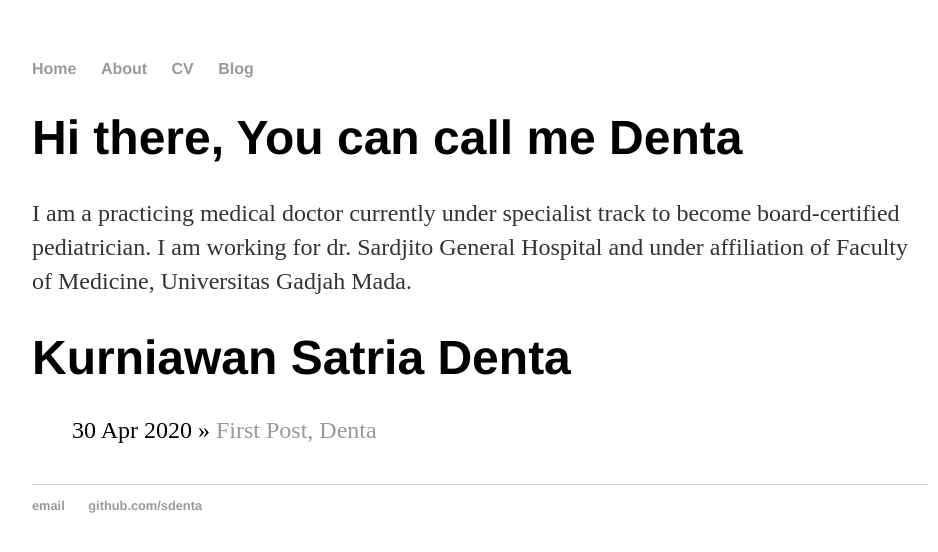
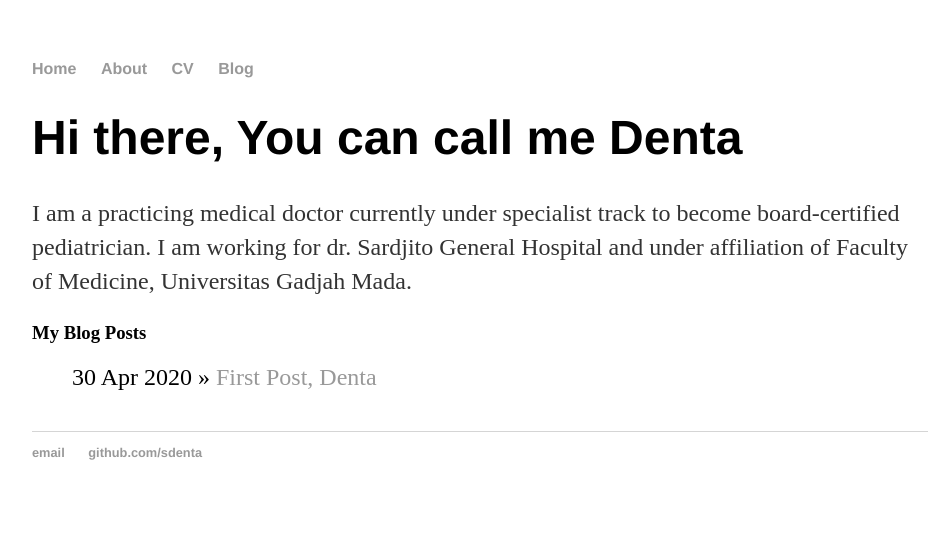
Before and after one commit to sdenta/sdenta.github.io, a Jekyll site: the page built from index.html, in a window 1280 px wide. Shown: the top 552 px of the page, without its empty margins (160-1098 px from the left). Built offline with Jekyll 4.4.1, drawn with Linux system fonts in a browser that asks for light colours.

Commit message:
update index html
- added excerpt read more
- changing page titles
- edit h1 title to h3

```diff
--- a/index.html
+++ b/index.html
@@ -1,15 +1,19 @@
 ---
 layout: default
-title: Kurniawan Satria Denta
+title: My Blog Posts
 ---
 <div class="blurb">
 	<h1>Hi there, You can call me Denta</h1>
 	<p>I am a practicing medical doctor currently under specialist track to become board-certified pediatrician. I am working for dr. Sardjito General Hospital and under affiliation of Faculty of Medicine, Universitas Gadjah Mada. </p>
 </div><!-- /.blurb -->
-<h1>{{ page.title }}</h1>
+<div><h3>{{ page.title }}</h3>
 	<ul class="posts">
 
 	  {% for post in site.posts %}
 	    <li><span>{{ post.date | date_to_string }}</span> » <a href="{{ post.url }}" title="{{ post.title }}">{{ post.title }}</a></li>
 	  {% endfor %}
 	</ul>
+</div>
+{% if post.excerpt != post.content %}
+    <a href="{{ site.baseurl }}{{ post.url }}">Read more</a>
+{% endif %}
```
